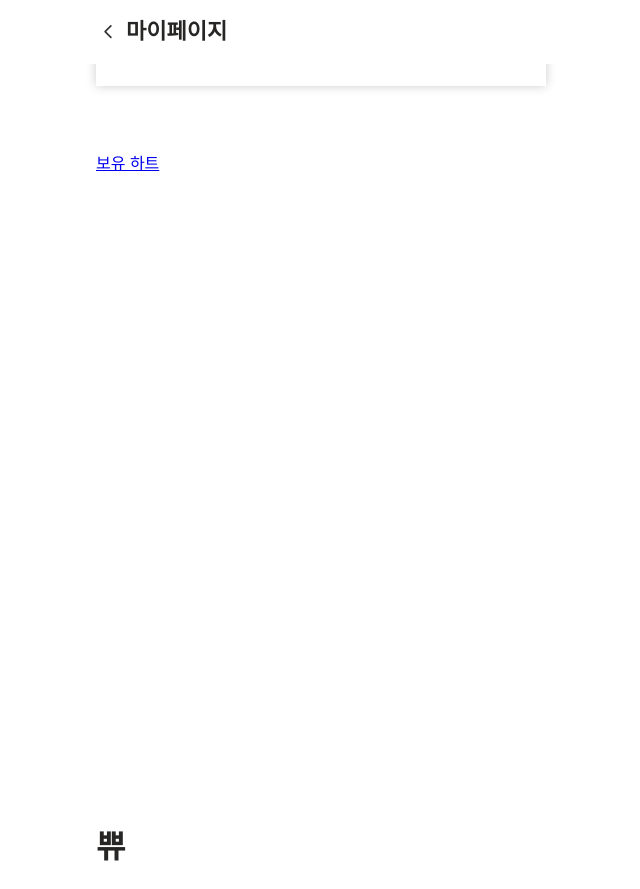
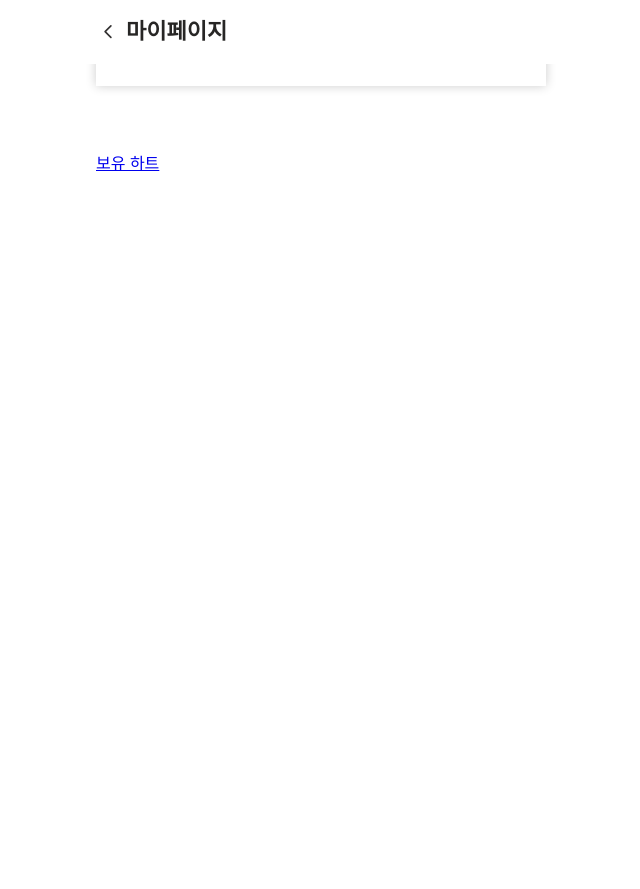
Before and after one commit to KDT-2024-FirstStep-Team/first-step-frontend, a Next.js app: page /mypage in a window 1280 px wide. Shown: the whole page, without its empty margins (319-959 px from the left). After the commit the page ends 800 px from the top, so only its background shows below. Built offline with nearby package versions, Linux system fonts and the light colour scheme; a web font is replaced by a local one.

Commit message:
fix: pakage.json 정리

```diff
--- a/package.json
+++ b/package.json
@@ -11,7 +11,6 @@
     "lint:fix": "eslint --fix 'src/**/*.{js,jsx,ts,tsx}'"
   },
   "dependencies": {
-    "@babel/runtime": "^7.26.0",
     "@radix-ui/react-slot": "^1.1.0",
     "@reduxjs/toolkit": "^2.3.0",
     "@shadcn/ui": "^0.0.4",
@@ -35,12 +34,10 @@
   },
   "devDependencies": {
     "@eslint/js": "^9.13.0",
-    "@swc/plugin-styled-components": "^6.0.1",
     "@types/node": "^22.8.2",
     "@types/react": "^18.3.11",
     "@types/react-dom": "^18.3.1",
     "autoprefixer": "^10.4.20",
-    "babel-plugin-styled-components": "^2.1.4",
     "eslint-config-prettier": "^9.1.0",
     "eslint-plugin-prettier": "^5.2.1",
     "eslint-plugin-react-hooks": "^5.0.0",
--- a/src/app/lib/registry.tsx
+++ b/src/app/lib/registry.tsx
@@ -1,4 +1,5 @@
 'use client';
+
 import React, { useState } from 'react';
 import { useServerInsertedHTML } from 'next/navigation';
 import { ServerStyleSheet, StyleSheetManager } from 'styled-components';
--- a/src/app/mypage/page.tsx
+++ b/src/app/mypage/page.tsx
@@ -8,7 +8,6 @@ export default function MyPage() {
       <main className="content">
         <Link href={'/myheart'}>보유 하트</Link>
       </main>
-      <h1>쀼</h1>
     </>
   );
 }
```
